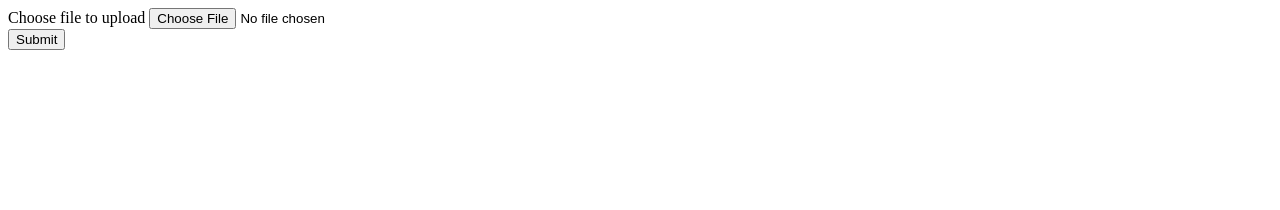
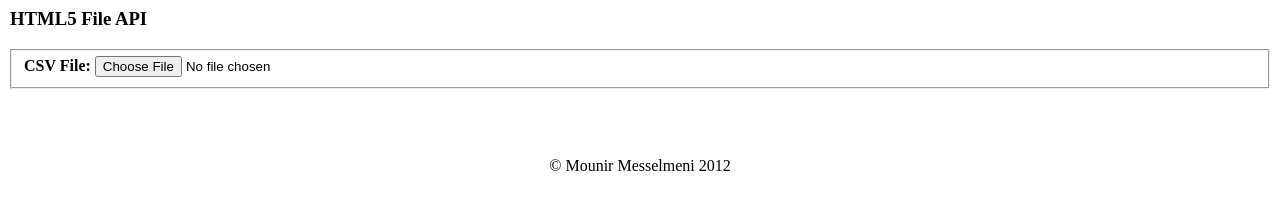
Before and after one commit to CerceJo/SeattleWorks, a plain HTML site: page index.html in a window 1280 px wide. Drawn offline with Linux system fonts and the light colour scheme.

Commit message:
Update index.html

```diff
--- a/index.html
+++ b/index.html
@@ -1,16 +1,38 @@
 <html>
 <head>
-    <script src="fileManager.js"></script>
+  <meta http-equiv="content-type" content="text/html; charset=utf-8" />
+  <title>HTML5 File API</title>
 </head>
-<body>
-<form onsubmit="handleFormSubmit()">
-    <div>
-        <label for="file">Choose file to upload</label>
-            <input type="file" id="file" name="file">
+<body >
+  <div>
+    <form class="form-horizontal well">
+      <legend>
+        <h3>
+          <div id="title">HTML5 File API</div>
+        </h3>
+      </legend>
+      <fieldset>
+          <label for="csvFileInput"> <strong>CSV File:</strong>
+          </label>
+          <input type="file" id="csvFileInput" onchange="handleFiles(this.files)"
+          accept=".csv">
+        </div>
+      </fieldset>
+    </form>
+    <div id="output">
     </div>
-    <div>
-        <button>Submit</button>
-    </div>
-</form>
+  </div>
+  <br>
+  <br>
+  <footer>
+    <center>
+      <p>&copy; Mounir Messelmeni 2012</p>
+    </center>
+  </footer>
+
+  <!-- Le javascript
+    ================================================== -->
+  <!-- Placed at the end of the document so the pages load faster -->
+  <script type="text/javascript" src="fileManager.js"></script>
 </body>
 </html>
```
